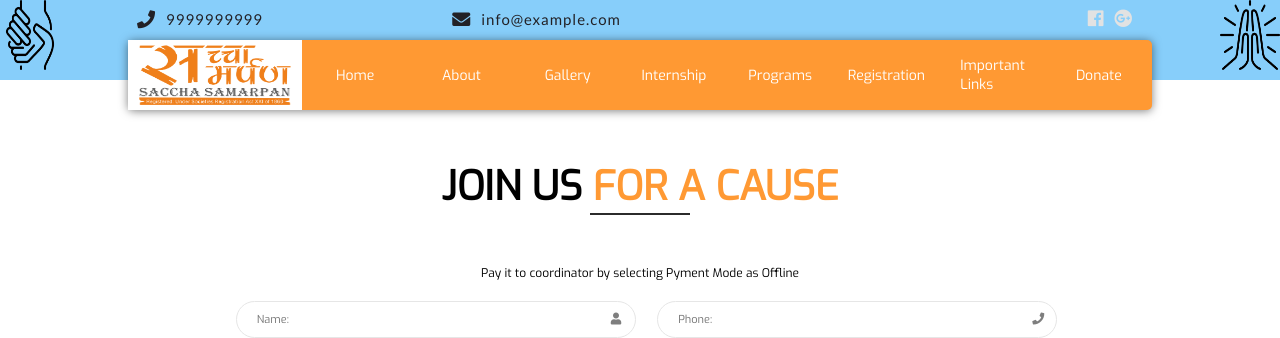
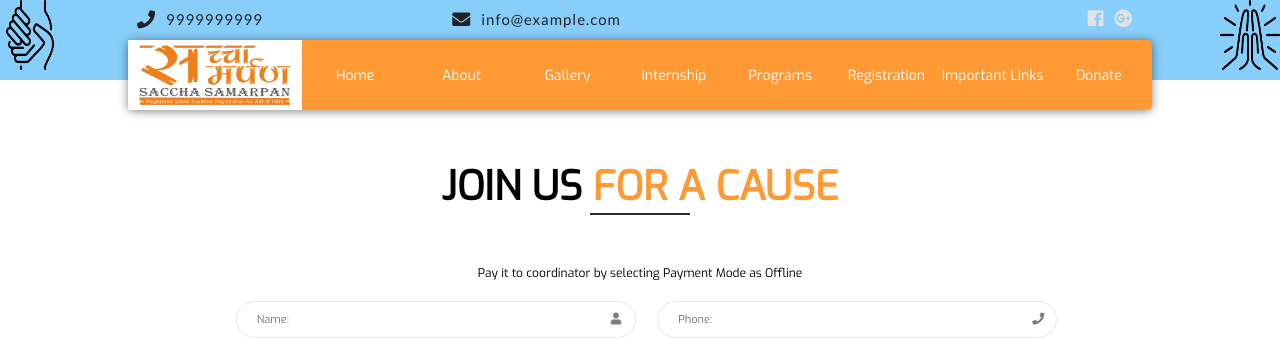
Before and after one commit to riverrz/sacha-samarpan-ngo, a React app in the folder client/: page /registration in a window 1280 px wide. Shown: the top 338 px of the page. Built offline with nearby package versions, Linux system fonts and the light colour scheme.

Commit message:
a tags covers all nav-items, fixed typo in Register

```diff
--- a/client/src/components/Dropdown/Dropdown.css
+++ b/client/src/components/Dropdown/Dropdown.css
@@ -11,22 +11,22 @@
   transition: all .4s;
 }
 .list > li {
-  padding: 2rem 1rem;
   color: #fff;
   background-color: #222126;
   font-family: "Exo" ,sans-serif;
   font-size: 1.3rem;
+  transition: all 0.3s;
 }
 
-.list>li {
-  padding: 2rem 1rem;
-  transition: all 0.3s;
-}
 .list>li:hover {
   background-color: #ff9933;
 }
 .list>li > a {
-  display: inline-block;
+  display: flex;
+  padding-left: 1.2rem;
+  align-items: center;
+  height: 5rem;
+  width: 100%;
   text-decoration: none;
   transition: all 0.3s;
 }
@@ -37,8 +37,8 @@
 .list>li:hover > a > i {
   color: #fff;
 }
-li a i {
+.list>li a i {
   font-size: 1.3rem;
   color: #bbbbbb;
-  margin-right: 0.4rem;
+  margin-right: 0.8rem ;
 }
--- a/client/src/components/Navigation/Navigation.css
+++ b/client/src/components/Navigation/Navigation.css
@@ -55,7 +55,7 @@ a:visited {
   justify-content: center;
   align-items: center;
 }
-.navigation__item > a {
+.navigation__item> a {
   text-decoration: none;
   position: absolute;
   color: #fff;
@@ -63,7 +63,12 @@ a:visited {
   top: 50%;
   left: 50%;
   transform: translate(-50%, -50%);
+  height: 100%;
+  width: 100%;
   z-index: 2;
+  display: flex;
+  justify-content: center;
+  align-items: center;
 }
 
 .navigation__item:hover > a {
--- a/client/src/components/Registration/Registration.js
+++ b/client/src/components/Registration/Registration.js
@@ -10,7 +10,7 @@ const registration = props => (
     </h1>
     <hr className={classes.registration__horizontalRule} />
     <form className={classes.registration__form}>
-      <p>Pay it to coordinator by selecting Pyment Mode as Offline</p>
+      <p>Pay it to coordinator by selecting Payment Mode as Offline</p>
       <div className={classes.registration__inputfields__container}>
         <Inputfield type="text" placeholder="Name:" iconClass="fas fa-user" />
         <Inputfield type="text" placeholder="Phone:" iconClass="fas fa-phone" />
```
